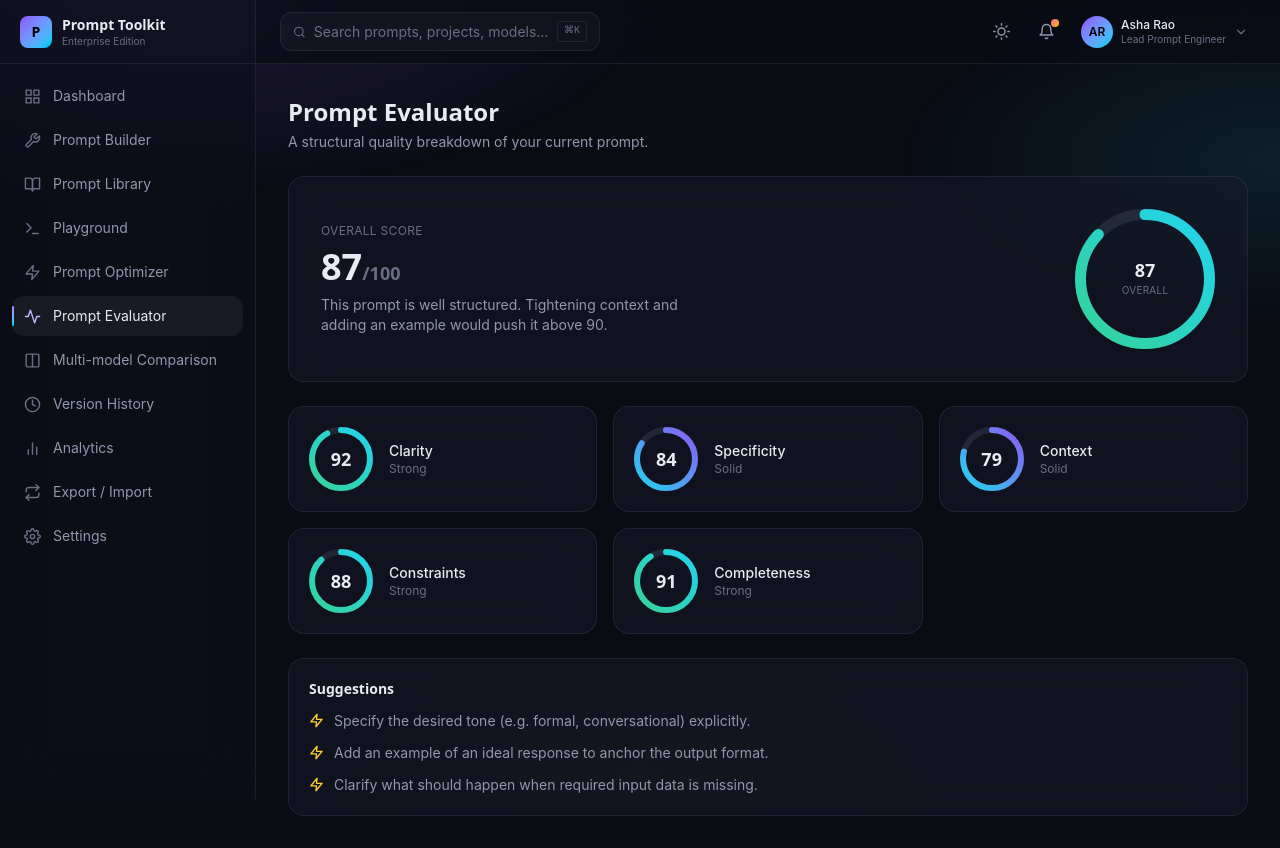
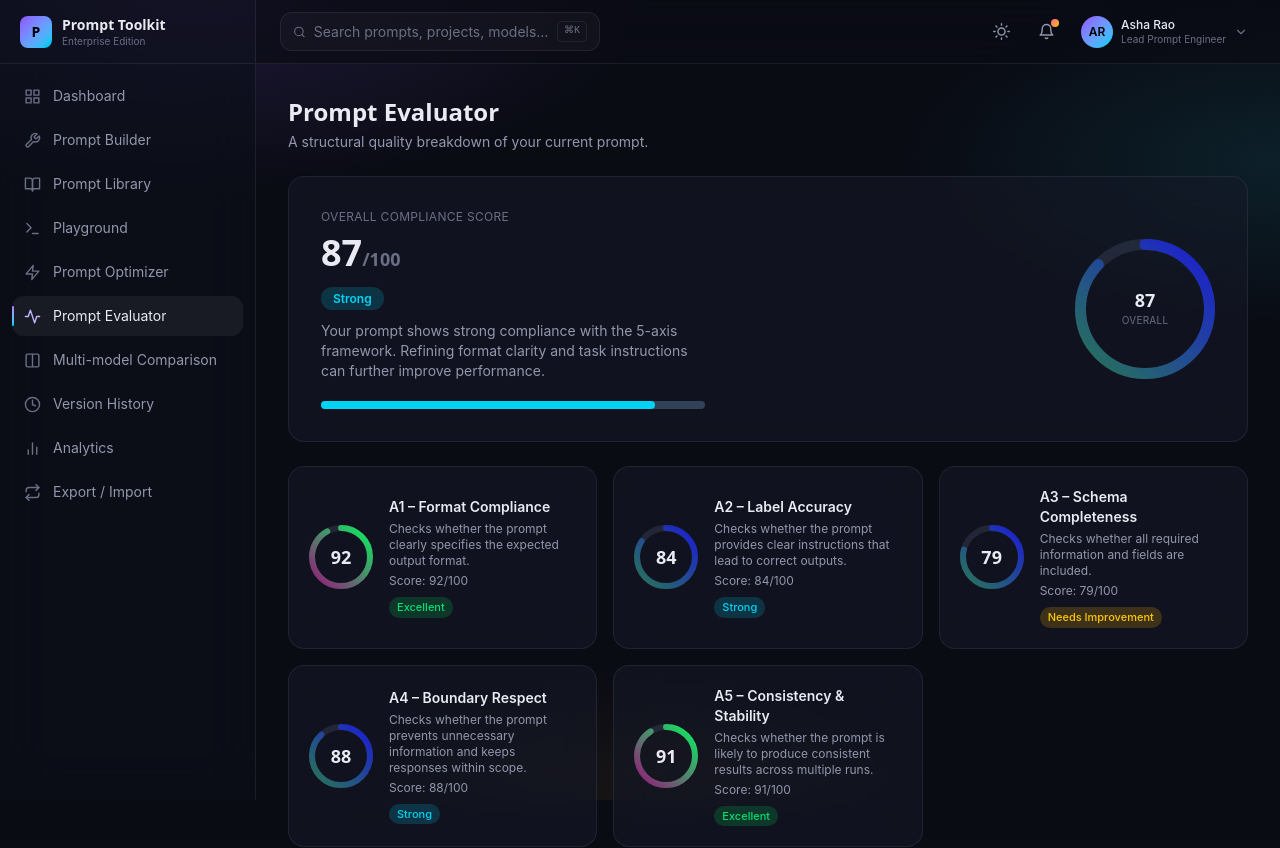
Before and after one commit to GunaSravaniKavuru/enterprise-prompt-engineering-toolkit, a React (Vite) app in the folder frontend/: page /evaluator in a window 1280 px wide. Shown: the top 848 px of the page. Built offline with nearby package versions, Linux system fonts and the light colour scheme.

Commit message:
refactor: remove PromptLibrary component and associated logic

```diff
--- a/frontend/src/components/common/Badge.jsx
+++ b/frontend/src/components/common/Badge.jsx
@@ -5,6 +5,10 @@ const tones = {
   emerald: "bg-emerald-500/10 text-emerald-300 border-emerald-500/20",
   amber: "bg-amber-500/10 text-amber-300 border-amber-500/20",
   rose: "bg-rose-500/10 text-rose-300 border-rose-500/20",
+
+  lime: "bg-lime-500/10 text-lime-300 border-lime-500/20",
+  blue: "bg-blue-500/10 text-blue-300 border-blue-500/20",
+  red: "bg-red-500/10 text-red-300 border-red-500/20",
 };
 
 export default function Badge({ children, tone = "neutral", className = "" }) {
--- a/frontend/src/components/common/QualityRing.jsx
+++ b/frontend/src/components/common/QualityRing.jsx
@@ -1,10 +1,14 @@
 import { motion } from "framer-motion";
 
 function toneColor(score) {
-  if (score >= 85) return ["#34d399", "#22d3ee"];
-  if (score >= 70) return ["#22d3ee", "#8b5cf6"];
-  if (score >= 55) return ["#f5a623", "#fb7185"];
-  return ["#fb7185", "#f43f5e"];
+  // 90-100 → Green
+  if (score >= 90) return ["#971679", "#0bf15f"];
+
+  // 70-89 → Teal
+  if (score >= 70) return ["#277655", "#1c1cd5"];
+
+  // Below 70 → Red
+  return ["#bdd03f", "#dc2626"];
 }
 
 export default function QualityRing({ score = 0, size = 88, stroke = 8, label, sub }) {
--- a/frontend/src/components/prompt/PromptCard.jsx
+++ b/frontend/src/components/prompt/PromptCard.jsx
@@ -11,6 +11,9 @@ const categoryTone = {
   Engineering: "violet",
   Legal: "rose",
   Support: "emerald",
+  Finance: "lime",
+  Healthcare: "red",
+  "Human Resources": "blue",
 };
 
 export default function PromptCard({ prompt, index = 0, compact = false }) {
@@ -22,14 +25,26 @@ export default function PromptCard({ prompt, index = 0, compact = false }) {
       animate={{ opacity: 1, y: 0 }}
       transition={{ duration: 0.35, delay: index * 0.04 }}
     >
-      <Card className="group flex h-full flex-col p-5 transition-colors hover:border-[var(--color-border-hi)]">
+      <Card className="group flex h-full flex-col p-5 transition-all duration-300 hover:-translate-y-1 hover:border-[var(--color-border-hi)] hover:shadow-xl">
         <div className="flex items-start justify-between gap-3">
           <div className="min-w-0">
             <Badge tone={categoryTone[prompt.category] || "neutral"}>{prompt.category}</Badge>
             <h3 className="mt-2.5 truncate font-display text-sm font-semibold text-ink">{prompt.title}</h3>
             <p className="mt-1 text-xs text-ink-faint">Updated {prompt.updated}</p>
           </div>
-          {!compact && <QualityRing score={prompt.score} size={56} stroke={5} />}
+          {!compact && (
+  <div className="flex flex-col items-center">
+    <span className="mb-1 text-[11px] font-medium text-ink-faint">
+      Quality
+    </span>
+
+    <QualityRing
+      score={prompt.score}
+      size={56}
+      stroke={5}
+    />
+  </div>
+)}
         </div>
 
         {prompt.tags && (
--- a/frontend/src/data/dummyData.js
+++ b/frontend/src/data/dummyData.js
@@ -12,7 +12,6 @@ export const navItems = [
   { label: "Version History", path: "/versions", icon: "clock" },
   { label: "Analytics", path: "/analytics", icon: "chart" },
   { label: "Export / Import", path: "/export-import", icon: "swap" },
-  { label: "Settings", path: "/settings", icon: "settings" },
 ];
 
 export const currentUser = {
@@ -79,9 +78,50 @@ export const promptLibrary = [
   { id: "l6", title: "Release Notes Summarizer", category: "Engineering", tags: ["changelog", "summary"], score: 81, favorite: false, updated: "4d ago", author: "Priya Nair" },
   { id: "l7", title: "Ad Copy A/B Generator", category: "Marketing", tags: ["ads", "variants"], score: 73, favorite: false, updated: "5d ago", author: "Asha Rao" },
   { id: "l8", title: "Data Privacy FAQ Bot", category: "Legal", tags: ["privacy", "faq"], score: 90, favorite: true, updated: "6d ago", author: "Devon Cole" },
+  {
+  id: "l9",
+  title: "Financial Report Analyzer",
+  category: "Finance",
+  tags: ["finance", "report"],
+  score: 91,
+  favorite: false,
+  updated: "1d ago",
+  author: "Asha Rao",
+},
+{
+  id: "l10",
+  title: "Medical Report Summarizer",
+  category: "Healthcare",
+  tags: ["medical", "summary"],
+  score: 86,
+  favorite: true,
+  updated: "2d ago",
+  author: "Priya Nair",
+},
+{
+  id: "l11",
+  title: "Interview Question Generator",
+  category: "Human Resources",
+  tags: ["hr", "interview"],
+  score: 89,
+  favorite: false,
+  updated: "5h ago",
+  author: "Devon Cole",
+},
 ];
 
-export const categories = ["All", "Analytics", "Marketing", "Engineering", "Legal", "Support"];
+
+export const categories = [
+  "All",
+  "Analytics",
+  "Marketing",
+  "Engineering",
+  "Legal",
+  "Support",
+  "Finance",
+  "Healthcare",
+  "Human Resources",
+];
 
 export const aiModels = [
   { id: "gpt5", name: "GPT-5", provider: "OpenAI" },
@@ -122,16 +162,18 @@ export const optimizerExample = {
 export const evaluatorScores = {
   overall: 87,
   metrics: [
-    { label: "Clarity", value: 92 },
-    { label: "Specificity", value: 84 },
-    { label: "Context", value: 79 },
-    { label: "Constraints", value: 88 },
-    { label: "Completeness", value: 91 },
+    { label: "A1 – Format Compliance", value: 92, description: "Checks whether the prompt clearly specifies the expected output format." },
+    { label: "A2 – Label Accuracy", value: 84, description: "Checks whether the prompt provides clear instructions that lead to correct outputs." },
+    { label: "A3 – Schema Completeness", value: 79, description: "Checks whether all required information and fields are included." },
+    { label: "A4 – Boundary Respect", value: 88, description: "Checks whether the prompt prevents unnecessary information and keeps responses within scope." },
+    { label: "A5 – Consistency & Stability", value: 91, description: "Checks whether the prompt is likely to produce consistent results across multiple runs." },
   ],
   suggestions: [
-    "Specify the desired tone (e.g. formal, conversational) explicitly.",
-    "Add an example of an ideal response to anchor the output format.",
-    "Clarify what should happen when required input data is missing.",
+    "Specify the expected output format to improve A1.",
+    "Add clearer task instructions to improve A2.",
+    "Include all required fields to improve A3.",
+    "Prevent extra explanations to improve A4.",
+    "Reduce ambiguity to improve A5.",
   ],
 };
 
--- a/frontend/src/pages/PromptEvaluator.jsx
+++ b/frontend/src/pages/PromptEvaluator.jsx
@@ -15,34 +15,93 @@ export default function PromptEvaluator() {
 
       <Card className="flex flex-col items-center gap-6 p-8 sm:flex-row sm:justify-between">
         <div>
-          <p className="text-xs uppercase tracking-wide text-ink-faint">Overall Score</p>
+          <p className="text-xs uppercase tracking-wide text-ink-faint">Overall Compliance Score</p>
           <p className="mt-2 font-display text-4xl font-semibold text-ink">
-            {overall}<span className="text-lg text-ink-faint">/100</span>
-          </p>
-          <p className="mt-2 max-w-sm text-sm text-ink-dim">
-            This prompt is well structured. Tightening context and adding an example would push it above 90.
-          </p>
+  {overall}
+  <span className="text-lg text-ink-faint">/100</span>
+</p>
+
+<div className="mt-3">
+  <span
+    className={`rounded-full px-3 py-1 text-xs font-semibold ${
+      overall >= 90
+        ? "bg-green-500/20 text-green-400"
+        : overall >= 80
+        ? "bg-cyan-500/20 text-cyan-400"
+        : "bg-yellow-500/20 text-yellow-400"
+    }`}
+  >
+    {overall >= 90
+      ? "Excellent"
+      : overall >= 80
+      ? "Strong"
+      : "Needs Improvement"}
+  </span>
+</div>
+
+<p className="mt-3 max-w-sm text-sm text-ink-dim">
+  Your prompt shows strong compliance with the 5-axis framework. Refining format clarity and task instructions can further improve performance.
+</p>
+<div className="mt-5">
+  <div className="h-2 w-full rounded-full bg-slate-700">
+    <div
+      className="h-2 rounded-full bg-cyan-400"
+      style={{ width: `${overall}%` }}
+    />
+  </div>
+</div>
         </div>
         <QualityRing score={overall} size={140} stroke={11} label="Overall" />
       </Card>
 
       <div className="grid grid-cols-1 gap-4 sm:grid-cols-2 lg:grid-cols-3">
         {metrics.map((m) => (
-          <Card key={m.label} className="flex items-center gap-4 p-5">
+          <Card
+  key={m.label}
+  className="flex items-center gap-4 p-5 transition-all duration-300 hover:-translate-y-1 hover:shadow-xl"
+>
             <QualityRing score={m.value} size={64} stroke={6} />
-            <div>
-              <p className="text-sm font-medium text-ink">{m.label}</p>
-              <p className="text-xs text-ink-faint">{m.value >= 85 ? "Strong" : m.value >= 70 ? "Solid" : "Needs work"}</p>
-            </div>
+            <div className="space-y-1">
+  <p className="text-sm font-semibold text-ink">
+    {m.label}
+  </p>
+
+  <p className="text-xs text-ink-dim">
+    {m.description}
+  </p>
+
+  <p className="text-xs text-ink-dim">
+    Score: {m.value}/100
+  </p>
+
+  <span
+    className={`inline-block rounded-full px-2 py-0.5 text-[11px] font-medium ${
+      m.value >= 90
+        ? "bg-green-500/20 text-green-400"
+        : m.value >= 80
+        ? "bg-cyan-500/20 text-cyan-400"
+        : "bg-yellow-500/20 text-yellow-400"
+    }`}
+  >
+    {m.value >= 90
+      ? "Excellent"
+      : m.value >= 80
+      ? "Strong"
+      : "Needs Improvement"}
+  </span>
+</div>
           </Card>
         ))}
       </div>
 
       <Card className="p-5">
-        <h2 className="font-display text-sm font-semibold text-ink">Suggestions</h2>
+        <h2 className="font-display text-sm font-semibold text-ink">Compliance Improvement Suggestions</h2>
         <ul className="mt-3 space-y-3">
           {suggestions.map((s, i) => (
-            <li key={i} className="flex items-start gap-2.5 text-sm text-ink-dim">
+            <li
+  key={i}
+  className="flex items-start gap-3 rounded-lg border border-slate-700 bg-slate-800/40 p-3 text-sm text-ink-dim"
+>
               <Icon name="sparkle" size={15} className="mt-0.5 shrink-0 text-amber-300" />
               {s}
             </li>
--- a/frontend/src/pages/PromptLibrary.jsx
+++ b/frontend/src/pages/PromptLibrary.jsx
@@ -8,7 +8,9 @@ import { promptLibrary, categories } from "../data/dummyData";
 const sortOptions = [
   { value: "updated", label: "Recently Updated" },
   { value: "score", label: "Highest Score" },
-  { value: "title", label: "Title A–Z" },
+  { value: "lowScore", label: "Lowest Score" },
+  { value: "title", label: "Title A-Z" },
+  { value: "oldest", label: "Oldest Updated" },
 ];
 
 export default function PromptLibrary() {
@@ -16,6 +18,7 @@ export default function PromptLibrary() {
   const [category, setCategory] = useState("All");
   const [sort, setSort] = useState("updated");
   const [favOnly, setFavOnly] = useState(false);
+
 
   const filtered = useMemo(() => {
     let items = promptLibrary.filter((p) => {
@@ -26,8 +29,11 @@ export default function PromptLibrary() {
       const matchesFav = !favOnly || p.favorite;
       return matchesQuery && matchesCategory && matchesFav;
     });
-    if (sort === "score") items = [...items].sort((a, b) => b.score - a.score);
-    if (sort === "title") items = [...items].sort((a, b) => a.title.localeCompare(b.title));
+    if (sort === "lowScore") {
+  items.sort((a, b) => a.score - b.score);
+}
+
+
     return items;
   }, [query, category, sort, favOnly]);
 
@@ -38,7 +44,9 @@ export default function PromptLibrary() {
           <h1 className="font-display text-2xl font-semibold text-ink">Prompt Library</h1>
           <p className="mt-1 text-sm text-ink-dim">{promptLibrary.length} prompts across {categories.length - 1} categories</p>
         </div>
-        <Button icon="plus" size="sm">New Prompt</Button>
+        <Button icon="plus" size="sm">
+  New Prompt
+</Button>
       </div>
 
       <Card className="p-4">
@@ -57,11 +65,11 @@ export default function PromptLibrary() {
               <button
                 key={c}
                 onClick={() => setCategory(c)}
-                className={`shrink-0 rounded-full border px-3.5 py-1.5 text-xs font-medium transition-colors ${
-                  category === c
-                    ? "border-violet-400/40 bg-violet-500/15 text-violet-200"
-                    : "border-[var(--color-border-soft)] text-ink-dim hover:text-ink"
-                }`}
+                className={`shrink-0 rounded-full border px-3.5 py-1.5 text-xs font-medium transition-all duration-300 ${
+  category === c
+    ? "border-violet-400/40 bg-violet-500/15 text-violet-200"
+    : "border-[var(--color-border-soft)] text-ink-dim hover:text-ink hover:bg-white/5 hover:border-violet-400/30 hover:-translate-y-0.5"
+}`}
               >
                 {c}
               </button>
@@ -105,5 +113,6 @@ export default function PromptLibrary() {
         </div>
       )}
     </div>
+
   );
 }
```
